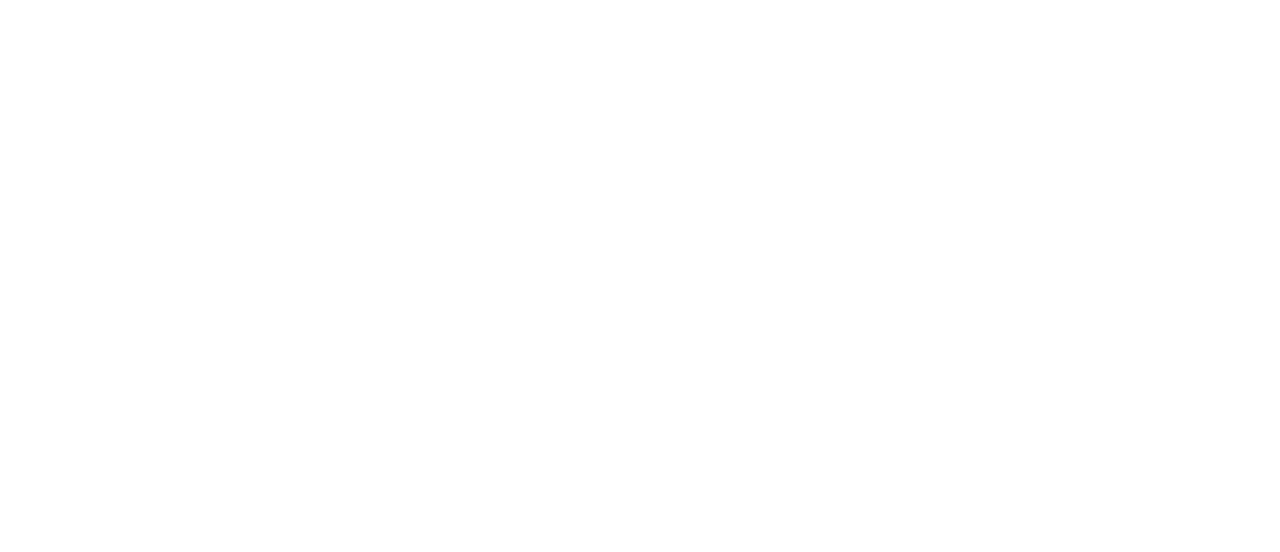
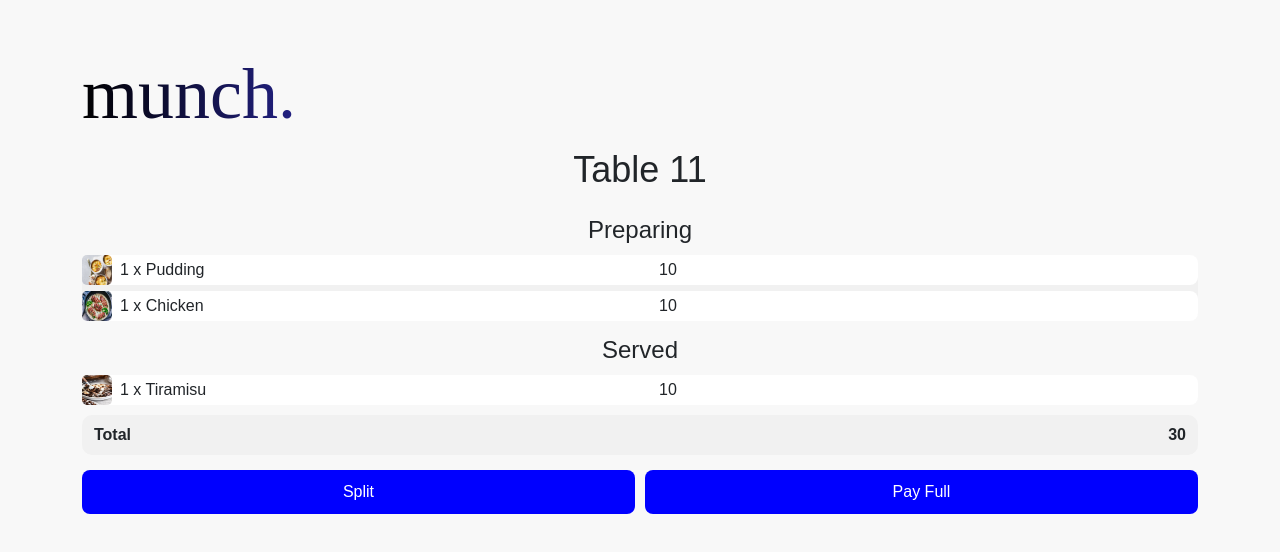
Before and after one commit to ZohairHussnain/munch, a plain HTML site: page front_end/Customer/Customer/receipt.html in a window 1280 px wide. Drawn offline with nearby package versions, Linux system fonts and the light colour scheme; a web font is replaced by a local one.

Commit message:
new customer view

```diff
--- a/front_end/Customer/Customer/receipt.html
+++ b/front_end/Customer/Customer/receipt.html
@@ -0,0 +1,69 @@
+
+<!DOCTYPE html>
+<html lang="en">
+
+<head>
+  <meta charset="UTF-8">
+  <meta name="viewport" content="width=device-width, initial-scale=1.0">
+  <title>Munch - Menu</title>
+
+  <!-- Bootstrap -->
+  <link href="https://cdn.jsdelivr.net/npm/bootstrap@5.3.3/dist/css/bootstrap.min.css" rel="stylesheet">
+
+  <!-- Google Fonts -->
+  <link rel="preconnect" href="https://fonts.googleapis.com">
+  <link rel="preconnect" href="https://fonts.gstatic.com" crossorigin>
+  <link href="https://fonts.googleapis.com/css2?family=Cherry+Bomb+One&display=swap" rel="stylesheet">
+
+  <!-- Custom Styles -->
+  <link rel="stylesheet" href="styles2.css">
+</head>
+
+<body>
+  <div class="container">
+    <!-- Logo -->
+    <div id="munch">munch.</div>
+    <h1 class="text-center">Table 11</h1>
+    <!-- Menu Section -->
+    <section class="menu-section text-center">
+
+
+    <h3>Preparing</h3>
+    <div class="item-box">
+      <div class="item">
+        <img src="IMG1.jpg" alt="">
+        <span>1 x Pudding</span>
+        <span class="price">10</span>
+      </div>
+      <div class="item">
+        <img src="IMG2.jpeg" alt="">
+        <span>1 x Chicken</span>
+        <span class="price">10</span>
+      </div>
+    </div>
+
+    <h3>Served</h3>
+    <div class="item-box">
+      <div class="item">
+        <img src="IMG3.jpeg" alt="">
+        <span>1 x  Tiramisu</span>
+        <span class="price">10</span>
+      </div>
+    </div>
+
+    <div class="total">
+      <span>Total</span>
+      <span>30</span>
+    </div>
+
+    <div class="buttons">
+      <button class="split">Split</button>
+      <button class="pay">Pay Full</button>
+    </div>
+
+  </div>
+
+  <script src="https://cdn.jsdelivr.net/npm/bootstrap@5.3.3/dist/js/bootstrap.bundle.min.js"></script>
+</body>
+
+</html>
--- /dev/null
+++ b/front_end/Customer/Customer/styles2.css
@@ -0,0 +1,89 @@
+.cherry-bomb-one-regular {
+  font-family: "Cherry Bomb One", system-ui;
+  font-weight: 00;
+  font-style: normal;
+}
+
+#munch{
+  font-family: "Cherry Bomb One";
+  font-size: 72px;
+  background: linear-gradient(to left,#3533cc 70%,  #000000 100%);
+  -webkit-background-clip: text;
+  -webkit-text-fill-color: transparent;
+  background-clip: text;
+  color: transparent;
+
+}
+body {
+  font-family: 'Poppins', sans-serif;
+  background-color: #f8f8f8;
+  justify-content: center;
+  padding-top: 40px;
+  margin: 0;
+}
+
+h1 {
+  text-align: center;
+  font-size: 2.25rem;
+  margin-bottom: 25px;
+}
+
+h3 {
+    font-size: 1.5rem;
+    margin-top: 15px;
+    margin-bottom: 10px;
+}
+
+.item-box {
+  background: #f1f1f1;
+  border-radius: 10px;
+  margin-bottom: 10px;
+}
+
+.item {
+  display: flex;
+  align-items: center;
+  justify-content: space-between;
+  background: white;
+  border-radius: 8px;
+  margin-bottom: 6px;
+}
+
+.item img {
+  width: 30px;
+  height: 30px;
+  border-radius: 5px;
+  margin-right: 8px;
+}
+
+.item span {
+  flex: 1;
+  text-align: left;
+}
+
+.total {
+  display: flex;
+  justify-content: space-between;
+  background: #f1f1f1;
+  border-radius: 10px;
+  padding: 8px 12px;
+  font-weight: bold;
+  margin-bottom: 15px;
+}
+
+.buttons {
+  display: flex;
+  justify-content: space-between;
+  gap: 10px;
+}
+
+.split,
+.pay {
+  flex: 1;
+  padding: 10px;
+  border-radius: 8px;
+  border: none;
+  color: white;
+  font-weight: 500;
+  background-color: blue;
+}
```
Also changed, not shown: front_end/Customer/Customer/menu.html (+2 -7 lines), front_end/Customer/Customer/script.js (+0 -25 lines).
